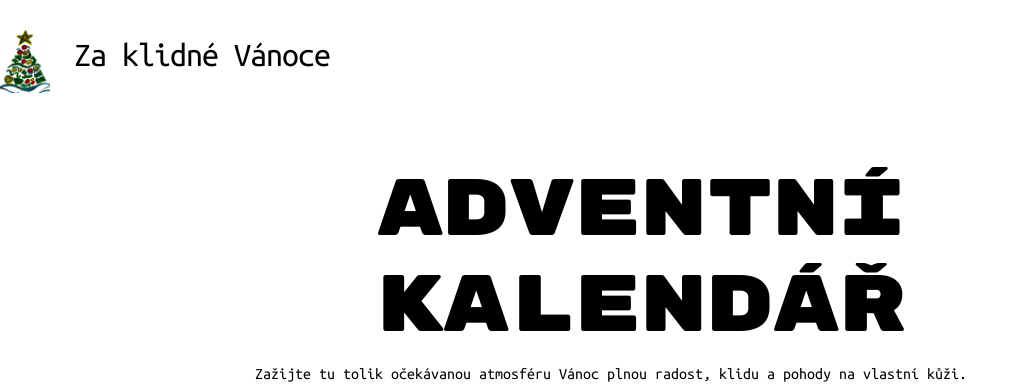
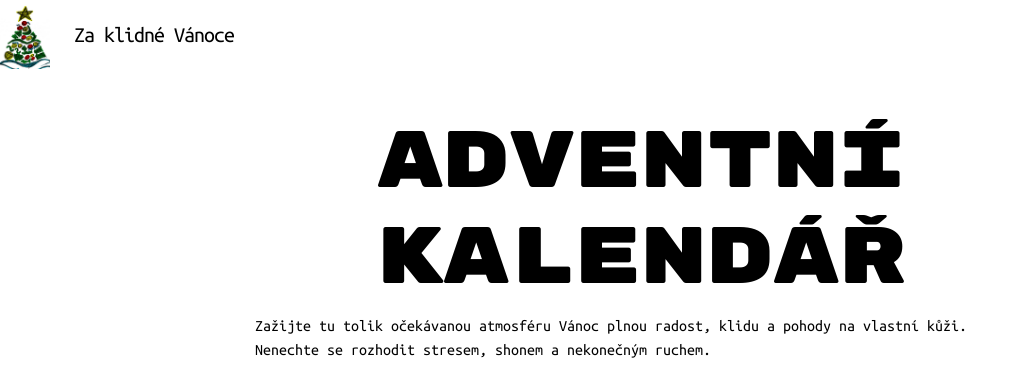
Before and after one commit to meguska/advent_calendar, a Flask app: page / in a window 1280 px wide. Shown: the top 391 px of the page, without its empty margins (0-1028 px from the left). Run offline with Flask 2, Linux system fonts and the light colour scheme; some libraries are stand-ins or nearby versions.

Commit message:
zmena css

```diff
--- a/static/main.css
+++ b/static/main.css
@@ -1,4 +1,4 @@
-@import url('https://fonts.googleapis.com/css?family=Rubik+Mono+One&display=swap');
+@import url('https://fonts.googleapis.com/css?family=Open+Sans:700|Rubik+Mono+One&display=swap');
 body {
   margin: 0;
   padding: 0;
@@ -96,6 +96,15 @@ h6
   text-align: center;
   letter-spacing: -1px;
 }
+h7
+{
+  font-family: 'Ubuntu Mono', monospace;
+  font-size: 1.1em;
+  font-weight: 100;
+  margin-top: 30px;
+  text-align: center;
+  letter-spacing: -1px;
+}
 .menu {
   float: right;
   margin-top: 8px;
--- a/templates/index.html
+++ b/templates/index.html
@@ -1,8 +1,6 @@
 {% extends "layout.html" %}
 
 {% block content %}
-<br>
-
 
 <div class="container hompage_content ">
   <div class="row">
@@ -34,9 +32,6 @@
   </a>
 </div>
 <br>
-<br>
-<br>
-<br>
 
 
 {% endblock %}
--- a/templates/layout.html
+++ b/templates/layout.html
@@ -24,8 +24,7 @@
 </head>
 <body style="background-color:white;">
     <a class="navbar-brand uzke" href="{{ url_for('home') }}"><img src="/static/logo.jpg" class="img-fluid" alt="LOGO" width=50px></a>
-    <a class="navbar-brand" href="{{ url_for('home') }}"><h6 style="color:black;">Za klidné Vánoce</h6></a>
-    <br>
+    <a class="navbar-brand" href="{{ url_for('home') }}"><h7 style="color:black;">Za klidné Vánoce</h7></a>
 
       {% block content %}
 
```
